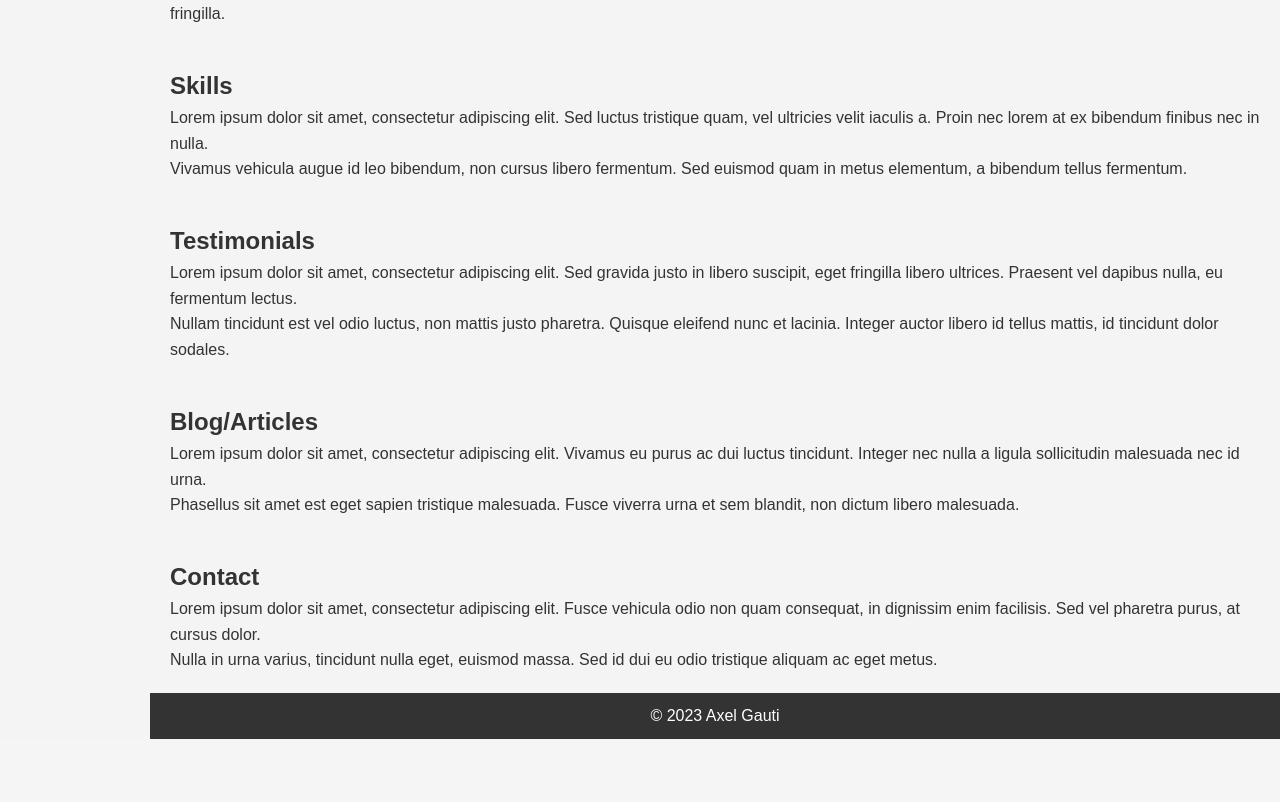
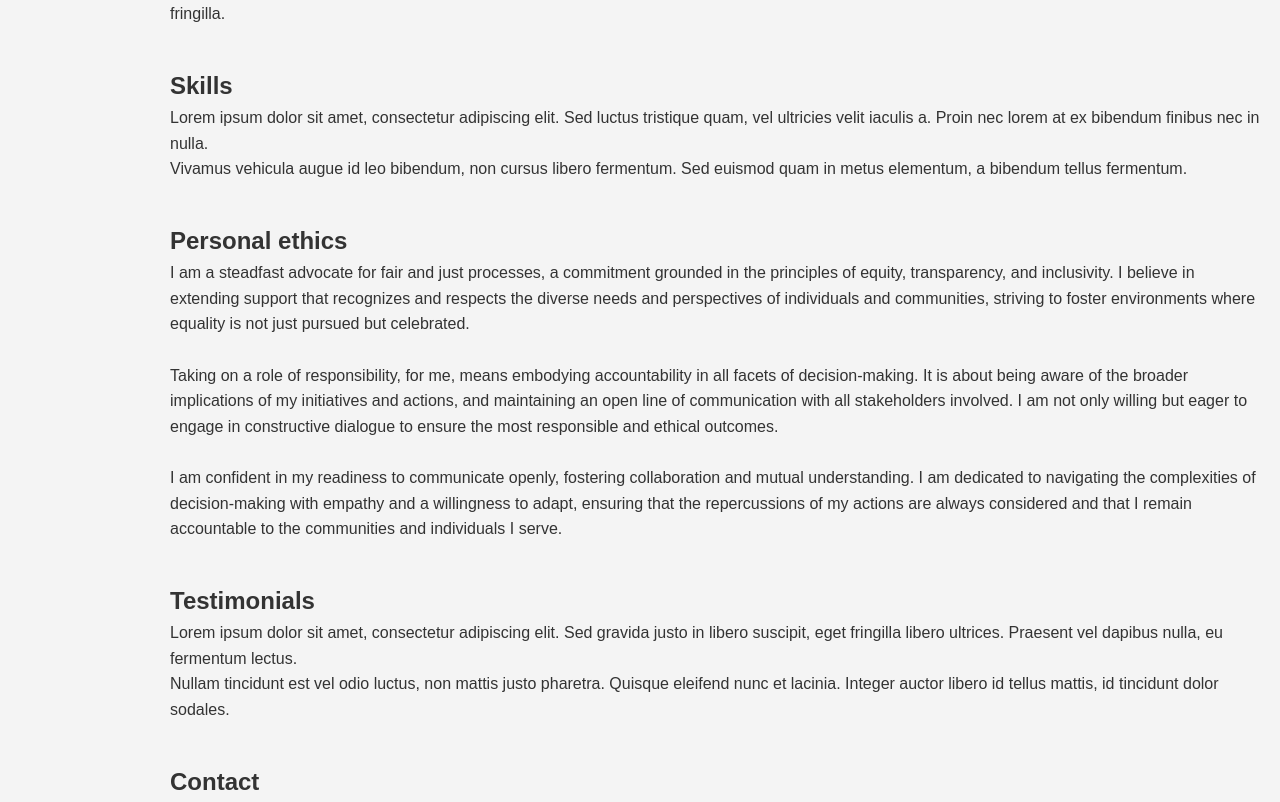
Before and after one commit to mittons/axelgauti, a Django app: page /career/ in a window 1280 px wide. Shown: the part 1158-1960 px from the top of the page. Before the commit the page ends 1897 px from the top, so only its background shows below. Run offline with Django 4.2, Linux system fonts and the light colour scheme.

Commit message:
Added a personal ethics sections and some text for it. Also removed the blogs/articles sections for now.

```diff
--- a/career/templates/career_main.html
+++ b/career/templates/career_main.html
@@ -265,6 +265,18 @@
 				<p>Vivamus vehicula augue id leo bibendum, non cursus libero fermentum. Sed euismod quam in metus elementum, a bibendum tellus fermentum.</p>
 			</section>
 
+			<section id="personal-ethics" class="main-section">
+				<header class="main-section-header">
+					<h2>Personal ethics</h2>
+				</header>
+				<!-- Your skills and proficiency go here -->
+				<p>I am a steadfast advocate for fair and just processes, a commitment grounded in the principles of equity, transparency, and inclusivity. I believe in extending support that recognizes and respects the diverse needs and perspectives of individuals and communities, striving to foster environments where equality is not just pursued but celebrated.</p>
+				<br>
+				<p>Taking on a role of responsibility, for me, means embodying accountability in all facets of decision-making. It is about being aware of the broader implications of my initiatives and actions, and maintaining an open line of communication with all stakeholders involved. I am not only willing but eager to engage in constructive dialogue to ensure the most responsible and ethical outcomes.</p>
+				<br>
+				<p>I am confident in my readiness to communicate openly, fostering collaboration and mutual understanding. I am dedicated to navigating the complexities of decision-making with empathy and a willingness to adapt, ensuring that the repercussions of my actions are always considered and that I remain accountable to the communities and individuals I serve.</p>
+			</section>
+
 			<section id="testimonials" class="main-section">
 				<header class="main-section-header">
 					<h2>Testimonials</h2>
@@ -272,15 +284,6 @@
 				<!-- Testimonials from colleagues, clients, or supervisors go here -->
 				<p>Lorem ipsum dolor sit amet, consectetur adipiscing elit. Sed gravida justo in libero suscipit, eget fringilla libero ultrices. Praesent vel dapibus nulla, eu fermentum lectus.</p>
 				<p>Nullam tincidunt est vel odio luctus, non mattis justo pharetra. Quisque eleifend nunc et lacinia. Integer auctor libero id tellus mattis, id tincidunt dolor sodales.</p>
-			</section>
-
-			<section id="blog" class="main-section">
-				<header class="main-section-header">
-					<h2>Blog/Articles</h2>
-				</header>
-				<!-- Your blog posts or articles go here -->
-				<p>Lorem ipsum dolor sit amet, consectetur adipiscing elit. Vivamus eu purus ac dui luctus tincidunt. Integer nec nulla a ligula sollicitudin malesuada nec id urna.</p>
-				<p>Phasellus sit amet est eget sapien tristique malesuada. Fusce viverra urna et sem blandit, non dictum libero malesuada.</p>
 			</section>
 
 			<section id="contact" class="main-section">
```
Also changed, not shown: docs/chatgpt_commit_relevant_logs.md (+2 -2 lines).
